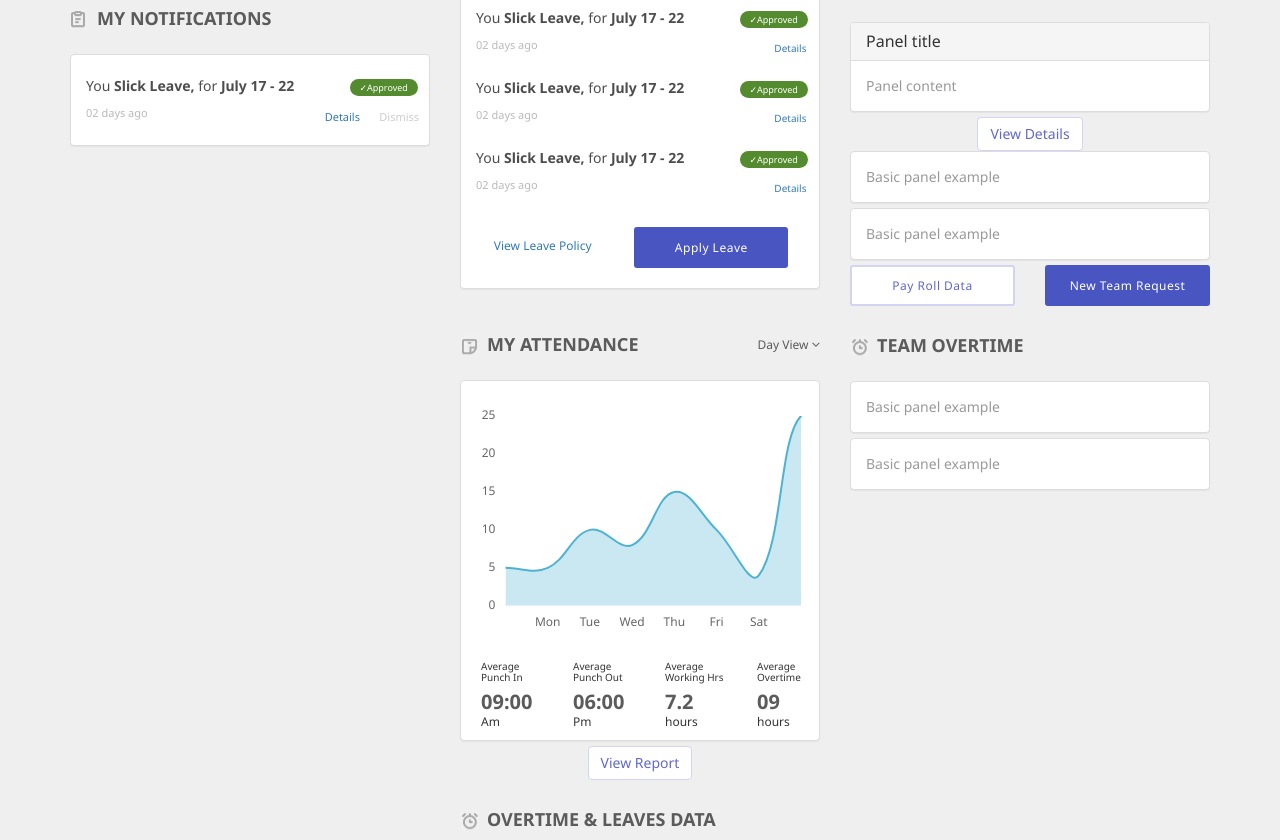
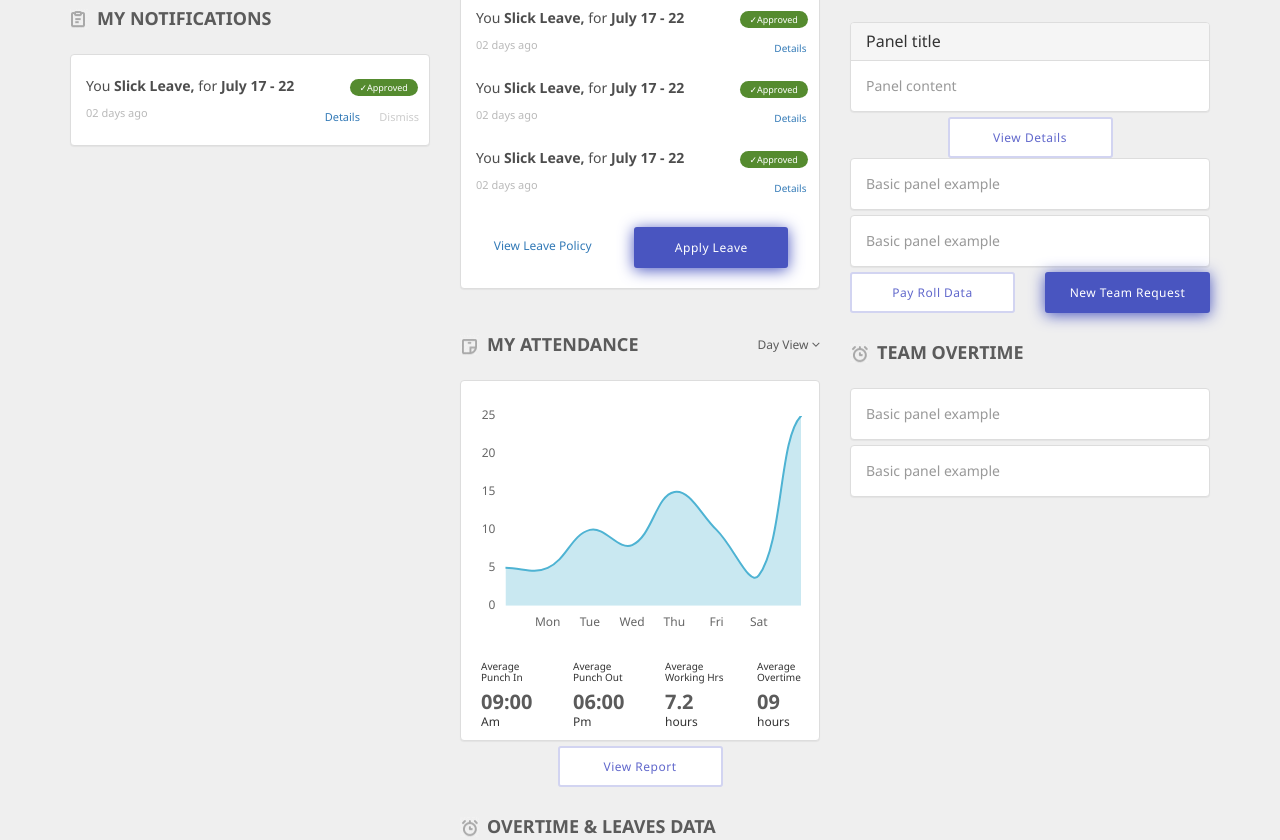
Before and after one commit to mager19/dashboard-Agosto, a website: page index.html in a window 1280 px wide. Shown: the part 593-1433 px from the top of the page. Drawn offline with nearby package versions, Linux system fonts and the light colour scheme.

Commit message:
arreglo boton

```diff
--- a/css/main.css
+++ b/css/main.css
@@ -448,12 +448,18 @@ body {
     background-color: #4955C0;
     border-color:#4955C0;
     color:#fff;
+    -webkit-box-shadow: 0px 2px 15px 0px rgba(73,85,192,1);
+-moz-box-shadow: 0px 2px 15px 0px rgba(73,85,192,1);
+box-shadow: 0px 2px 15px 0px rgba(73,85,192,1);
 }
 
 .boton-primary:hover{
     background-color: #fff;
     border-color:#D2D4F1;
     color:#6168CC;
+     -webkit-box-shadow: 0px 0px 0px 0px rgba(73,85,192,1);
+-moz-box-shadow: 0px 0px 0px 0px rgba(73,85,192,1);
+box-shadow: 0px 0px 0px 0px rgba(73,85,192,1);
 }
 
 
--- a/index.html
+++ b/index.html
@@ -910,8 +910,8 @@
                 <!-- /panel -->
 
                 <div class="row">
-                    <div class="col-md-12 text-center">
-                        <button type="button" class="btn boton-default">View Report</button>
+                    <div class="col-md-6 col-md-offset-3 text-center">
+                        <button type="button" class="boton boton-default">View Report</button>
                     </div>
                 </div>
                 <!-- /section -->
@@ -1094,8 +1094,8 @@
                 <!-- /panel -->
 
                 <div class="row">
-                    <div class="col-md-12 text-center">
-                        <button type="button" class="btn boton-default">View Details</button>
+                    <div class="col-md-6 col-md-offset-3 text-center">
+                        <button type="button" class="boton boton-default">View Details</button>
                     </div>
                 </div>
 
```
